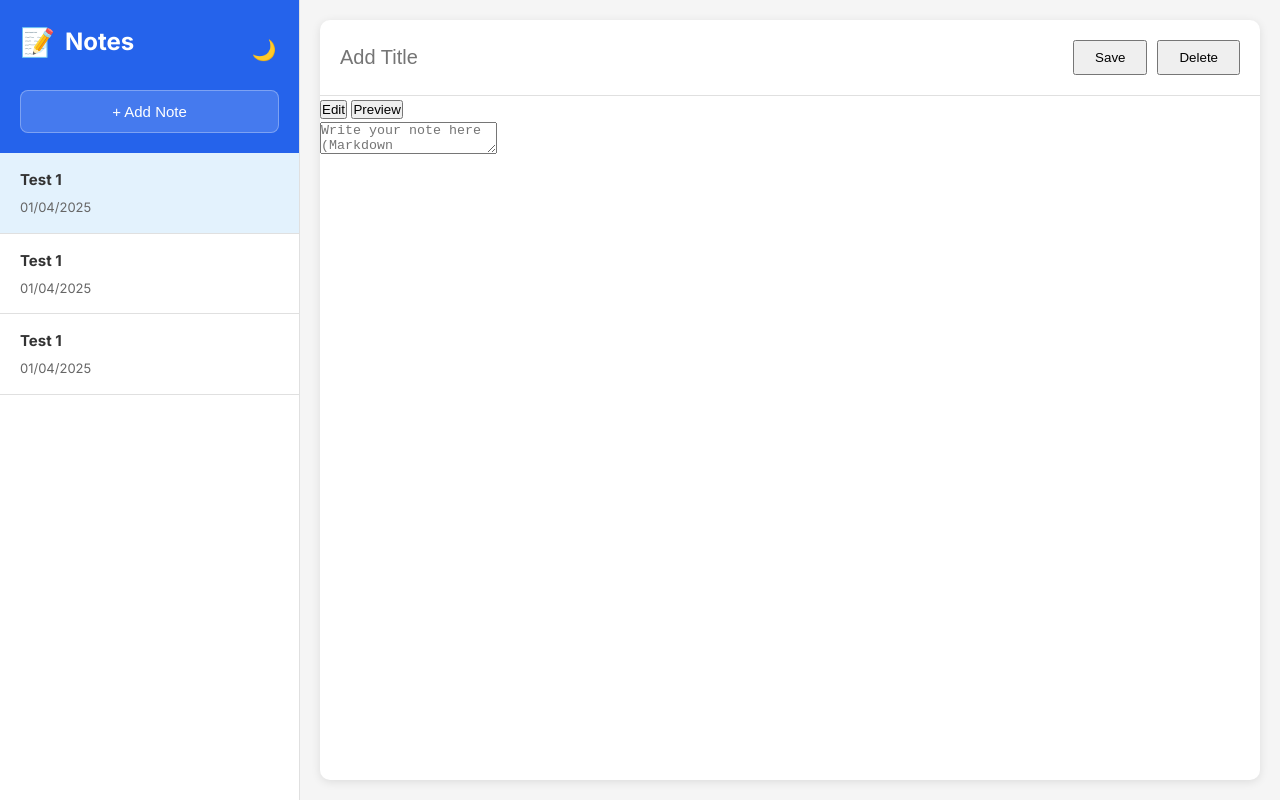
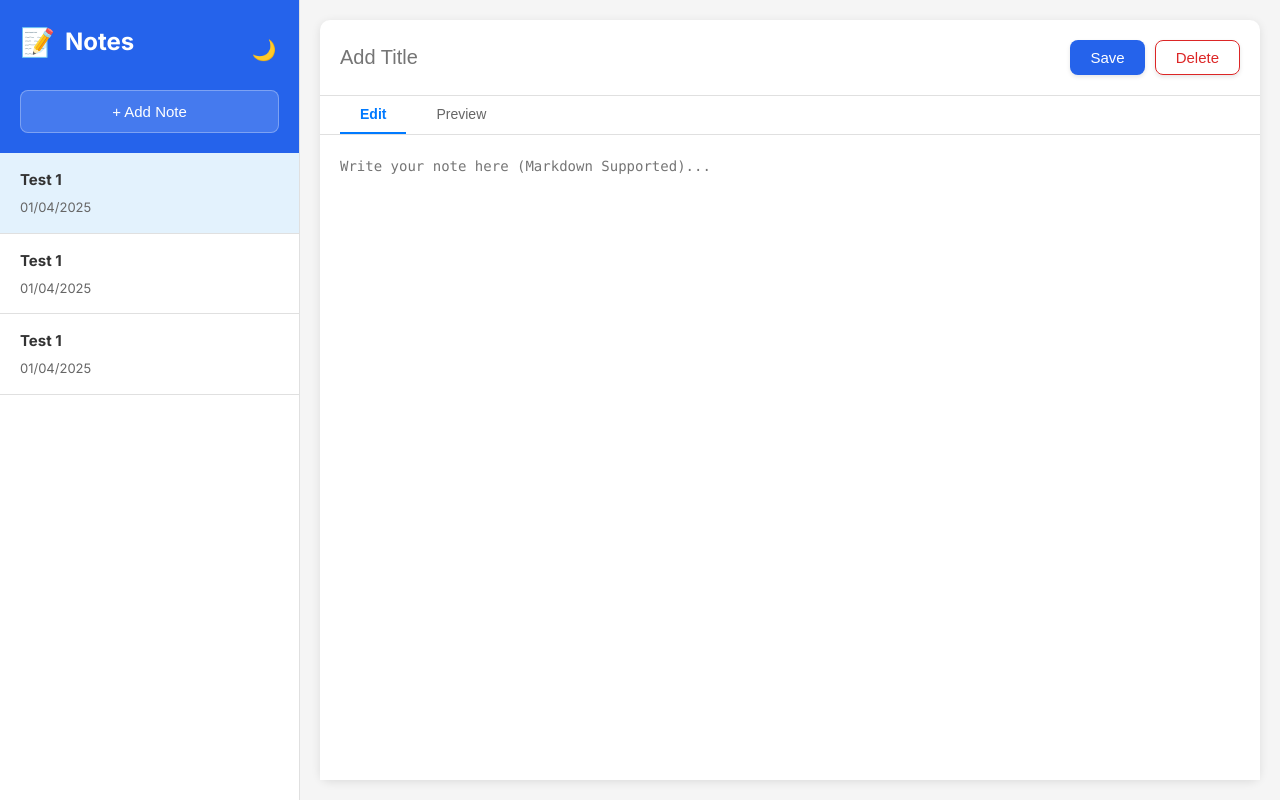
Before and after one commit to anshudevelope/noteapp, a plain HTML site: page index.html in a window 1280 px wide. Drawn offline with Linux system fonts and the light colour scheme.

Commit message:
UI Part Done - Note App

```diff
--- a/index.html
+++ b/index.html
@@ -1,11 +1,13 @@
 <!DOCTYPE html>
 <html lang="en">
+
 <head>
     <meta charset="UTF-8">
     <meta name="viewport" content="width=device-width, initial-scale=1.0">
     <title>Note Taking App</title>
     <link rel="stylesheet" href="style.css">
 </head>
+
 <body>
 
     <div class="container">
@@ -15,7 +17,7 @@
                     <h1>Notes</h1>
                     <button class="dark-mode-button" id="darkModeToggle">🌙</button>
                 </div>
-                <button class="new-note-button" id="newnote" >+ Add Note</button>
+                <button class="new-note-button" id="newnote">+ Add Note</button>
             </div>
             <div class="notes-list" id="noteList">
                 <!-- All notes will be displayed here -->
@@ -51,10 +53,10 @@
 
                 <div class="editor-content">
                     <textarea placeholder="Write your note here (Markdown Supported)..." id="noteContent"></textarea>
-                    <div class="preview-content">
-
+                    <div class="preview-content" id="previewContent">
                     </div>
                 </div>
+
             </div>
         </div>
     </div>
@@ -68,4 +70,5 @@
 
     <script src="script.js"></script>
 </body>
+
 </html>
--- a/style.css
+++ b/style.css
@@ -152,5 +152,86 @@ body{
 
 .action-btn{
     padding: 8px 20px;
-    border-radius
+    border-radius: 8px;
+    border: none;
+    box-shadow: 0 2px 4px rgba(0, 0, 0, 0.1);
+    font-size: 15px;
+    font-weight: 500;
+    cursor: pointer;
+    transition: all 0.3s ease;
 }
+
+.action-btn:not(.delete){
+    background-color: #2563eb;
+    color: #ffffff;
+}
+
+.action-btn:not(.delete):hover{
+    background-color: transparent;
+    color: #2563eb;
+    border: 1px solid #2563eb;
+    transform: translateY(-1px);
+}
+
+.action-btn.delete{
+    background-color: transparent;
+    color: #dc2626;
+    border: 1px solid #dc2626;
+}
+
+.action-btn.delete:hover{
+    background-color: #dc2626;
+    color: #fff;
+    transform: translateY(-1px);
+}
+
+.editor-tabs{
+    display: flex;
+    gap: 10px;
+    padding: 0 20px;
+    border-bottom: 1px solid #e0e0e0;
+}
+
+.tab-btn {
+    padding: 10px 20px;
+    border: none;
+    font-size: 14px;
+    background: none;
+    color: #666;
+    cursor: pointer;
+    border-bottom: 2px solid transparent;
+}
+
+.tab-btn.active{
+    font-weight: 600;
+    color: #007aff;
+    border-bottom-color: #007aff;
+}
+
+.editor-content{
+    flex: 1;
+    position: relative;
+}
+
+#previewContent,
+#noteContent {
+    position: absolute;
+    width: 100%;
+    height: 100%;
+    top: 0;
+    left: 0;
+    padding: 20px;
+}
+
+#noteContent{
+    border: none;
+    outline: none;
+    resize: none;
+    font-family: "Monaco", monospace;
+    font-size: 14px;
+    line-height: 1.6;
+}
+
+#previewContent{
+    display: none;
+}
```
Lines whose indentation alone changed are shown as unchanged.
